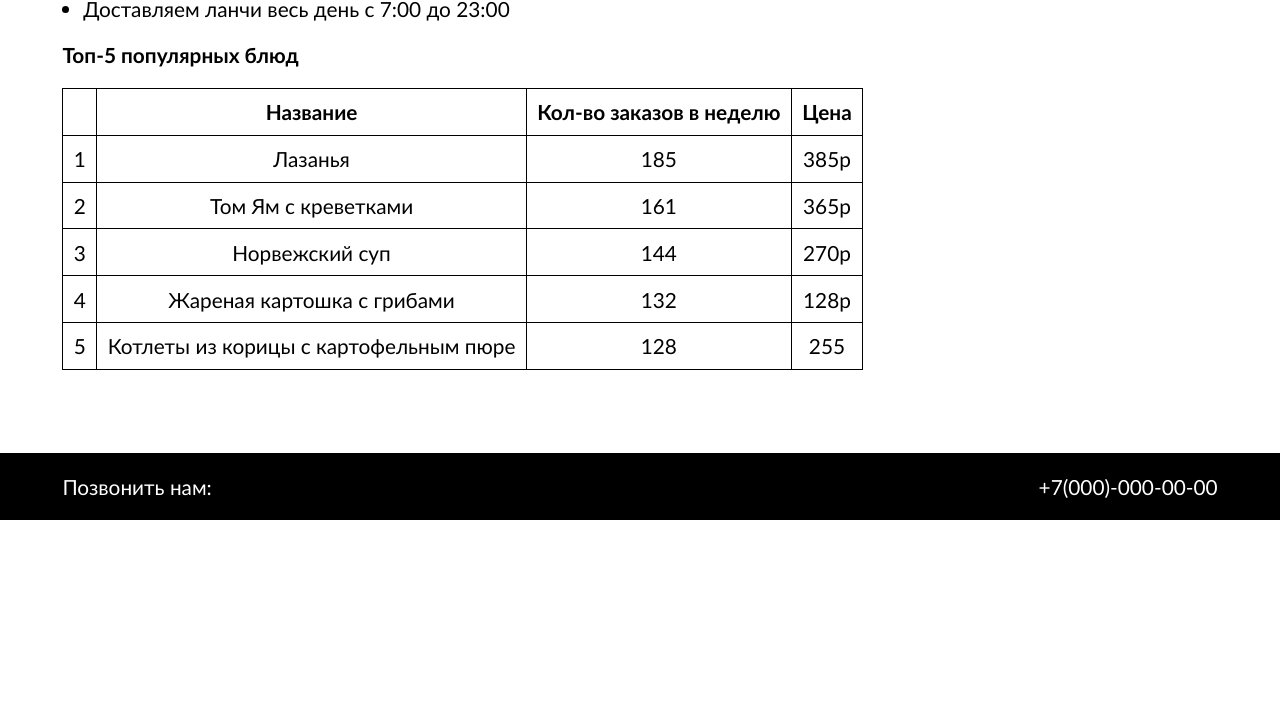
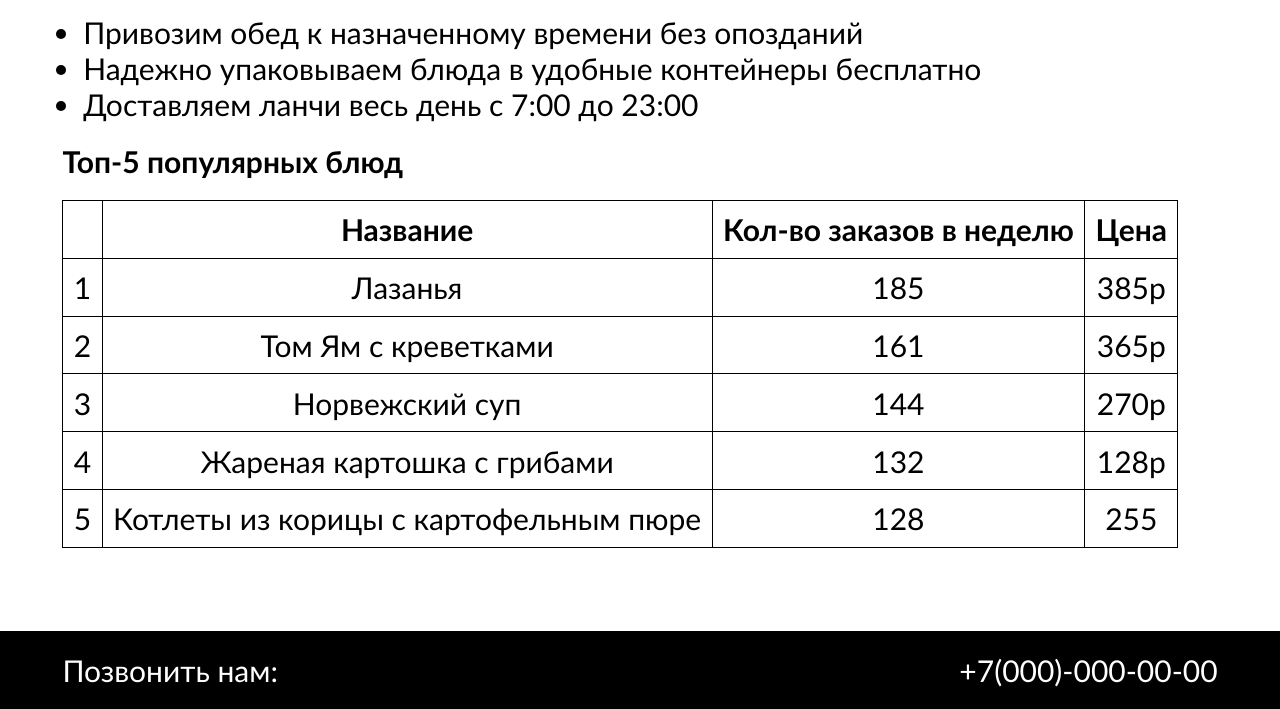
Before and after one commit to milkbarsik/site, a plain HTML site: page index.html in a window 1280 px wide. Shown: the part 738-1447 px from the top of the page. Before the commit the page ends 1258 px from the top, so only its background shows below. Drawn offline with Linux system fonts and the light colour scheme.

Commit message:
some changes

```diff
--- a/index.css
+++ b/index.css
@@ -1,10 +1,15 @@
+:root {
+	font-size: 62.5%;
+}
+
 * {
 	margin: 0;
 	padding: 0;
 	box-sizing: border-box;
 	font-family: 'Gill Sans', 'Gill Sans MT', Calibri, 'Trebuchet MS', sans-serif;
-	font-size: calc((1vh + 1vw));
+	font-size: 3rem;
 }
+
 
 header {
 	padding: calc((1vh + 1vw)) calc((1vh + 1vw)*3);
--- a/index.html
+++ b/index.html
@@ -8,9 +8,7 @@
 </head>
 <body>
 	<header>
-		<div class="name">
 		<h1>Food construct</h1>
-		</div>
 		<nav class="nav">
 			<div class="nav-elem">
 				<a class="nav-link" href="#about-us">О нас</a>
@@ -48,7 +46,6 @@
 
 		<section class="top5">
 			<h2>Топ-5 популярных блюд</h2>
-			<div class="top-table">
 			<table>
 				<tr>
 					<td></td>
@@ -87,7 +84,6 @@
 					<td>255</td>
 				</tr>
 			</table>
-			</div>
 		</section>
 
 	</main>
```
Lines whose indentation alone changed are shown as unchanged.
